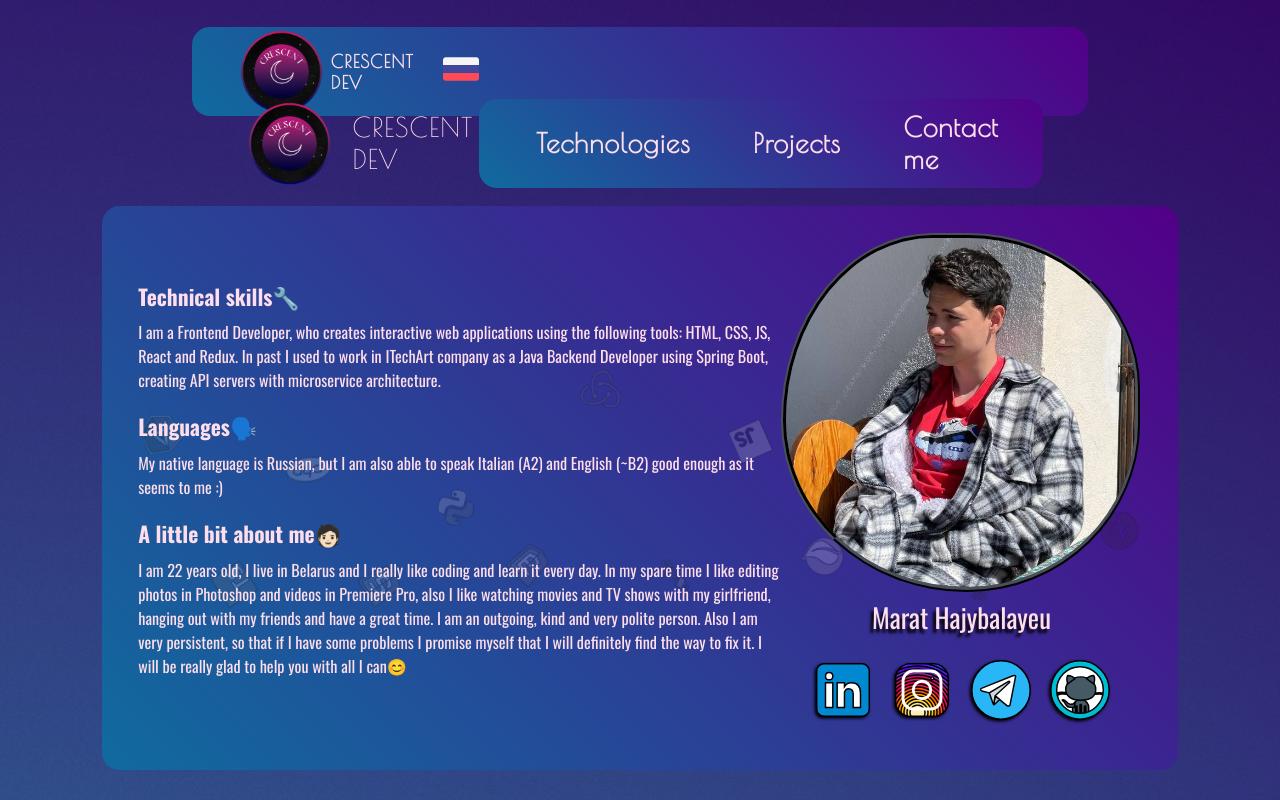
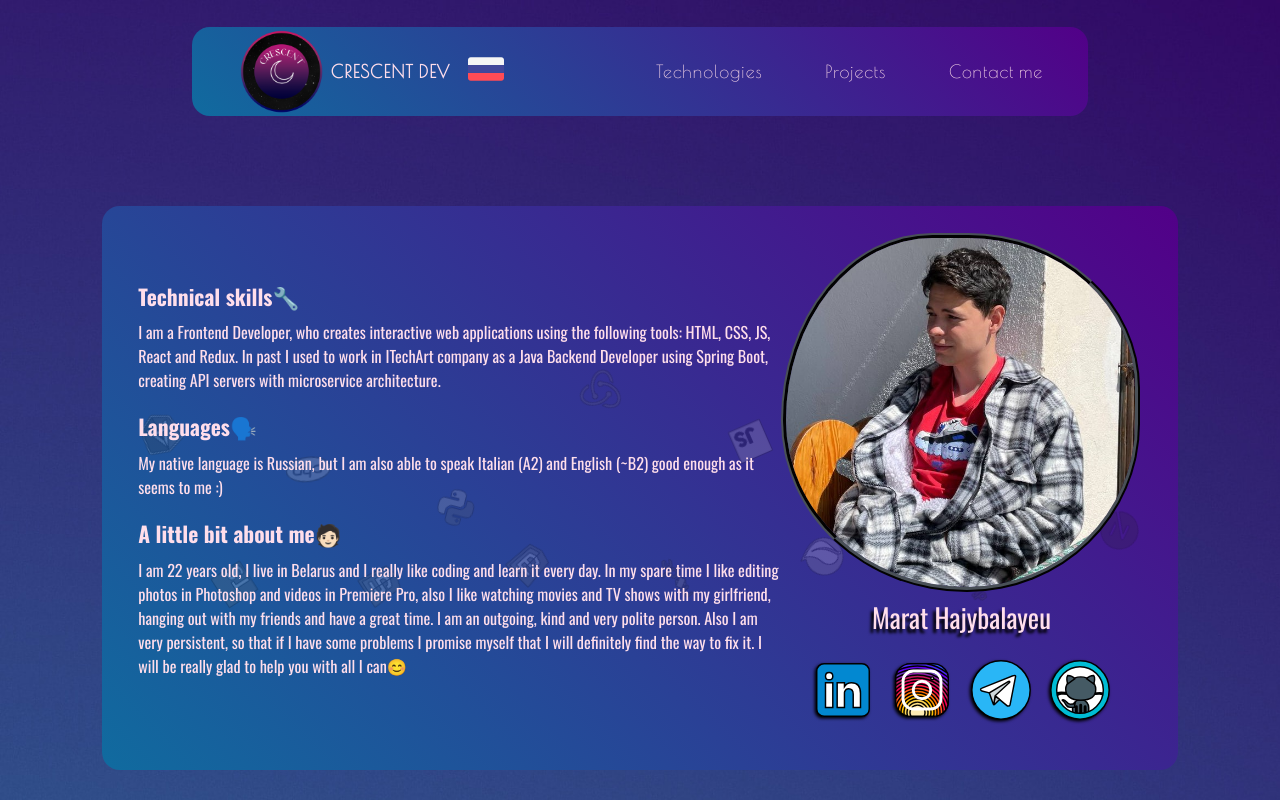
Before and after one commit to Crescent17/cv, a React (Vite) app: page / in a window 1280 px wide. Shown: the top 800 px of the page. Built offline with nearby package versions, Linux system fonts and the light colour scheme.

Commit message:
change styling, create media queries for mobile navigation, add CloseMenu styled component, create scrollTo function that will scroll to the section with an offset that's equal to the height of the navbar

```diff
--- a/src/components/layout/Navigation.jsx
+++ b/src/components/layout/Navigation.jsx
@@ -1,20 +1,22 @@
 import styled from "styled-components";
+import {FormattedMessage} from "react-intl";
 import {styleVariables} from "../../util/styleVariables.js";
-import {FormattedMessage} from "react-intl";
 
 const Nav = styled.nav`
-  background-image: ${styleVariables.colors.gradient};
-  margin: 3rem auto 10rem;
-  padding: 5rem;
-  width: ${props => props.$headerInView || props.$headerInView === undefined ? '70%' : '100%'};
-  max-height: 4rem;
-  border-radius: ${props => props.$headerInView || props.$headerInView === undefined ? '2rem' : 0};
   display: flex;
-  color: #ffdeeb;
-  font-family: 'Poiret One', sans-serif;
-  z-index: 100;
-  position: ${props => props.$headerInView || 'sticky'};
-  top: ${props => props.$headerInView || 0};
+  transition: all 2s;
+  background: ${styleVariables.colors.gradient};
+  @media (max-width: 46rem) {
+    top: 0;
+    left: 0;
+    height: 100vh;
+    width: 100%;
+    position: fixed;
+    align-items: center;
+    z-index: 50;
+    display: ${props => props.$menuIsOpened ? 'flex' : 'none'};
+    font-size: 4rem;
+  }
 `
 
 const Ul = styled.ul`
@@ -24,49 +26,80 @@ const Ul = styled.ul`
   gap: 7rem;
   align-items: center;
   width: 100%;
-  font-weight: bold;
-  font-size: 3rem;
+  @media (max-width: 74rem) {
+    gap: 4rem;
+  }
+  @media (max-width: 46rem) {
+    flex-direction: column;
+  }
 `
 
 const Li = styled.li`
-  display: flex;
-  align-items: center;
-  justify-content: center;
-  letter-spacing: .1rem;
-  font-weight: 600;
+  font-weight: 400;
 
-  &:first-child {
-    font-weight: 400;
-    margin-right: auto;
-  }
+  & p {
+    cursor: pointer;
+    transition: all 1s;
 
-  & a {
-    transition: all 1s;
-  }
-
-  & a:hover {
-    color: #da1146;
+    &:hover {
+      color: #da1146;
+    }
   }
 `
 
-const Img = styled.img`
-  height: 10rem;
-  margin-right: 2rem;
+const CloseMenu = styled.svg`
+  display: none;
+  cursor: pointer;
+  fill: #fff;
+  width: 4rem;
+  height: 4rem;
+  align-self: center;
+  z-index: 20;
+  @media (max-width: 46rem) {
+    display: block;
+    margin-right: 1rem;
+    position: absolute;
+    top: 3rem;
+    right: 1.5rem;
+  }
 `
 
-export default function Navigation({headerInView}) {
-    console.log(headerInView)
+
+function scrollTo(offSetOfElement, scrollToElement) {
+    window.scrollTo({
+        top: scrollToElement.current.offsetTop - offSetOfElement.current.offsetHeight,
+        behavior: "smooth"
+    })
+}
+
+export default function Navigation({navElement, techSection, projectSection, footer, menuIsOpened, setMenuIsOpened}) {
     return (
-        <Nav $headerInView={headerInView}>
+        <Nav $menuIsOpened={menuIsOpened}>
             <Ul>
-                <Li>
-                    <Img src="/img/Logo.png" alt="Crescent dev logo"/>
-                    CRESCENT DEV
+                <Li><p onClick={() => {
+                    setMenuIsOpened(false)
+                    scrollTo(navElement, techSection)
+                }}><FormattedMessage id="technologies"/>
+                </p>
                 </Li>
-                <Li><a href="#tech"><FormattedMessage id="technologies"/></a></Li>
-                <Li><a href="#projects"><FormattedMessage id="projects"/></a></Li>
-                <Li><a href="#footer"><FormattedMessage id="contact-me"/></a></Li>
+                <Li><p onClick={() => {
+                    setMenuIsOpened(false)
+                    scrollTo(navElement, projectSection)
+                }}><FormattedMessage id="projects"/>
+                </p>
+                </Li>
+                <Li><p onClick={() => {
+                    setMenuIsOpened(false)
+                    scrollTo(navElement, footer)
+                }}><FormattedMessage id="contact-me"/></p></Li>
             </Ul>
+            {menuIsOpened && <CloseMenu $menuIsOpened={menuIsOpened} onClick={() => setMenuIsOpened(false)}
+                                        xmlns="http://www.w3.org/2000/svg"
+                                        x="0px"
+                                        y="0px" width="50" height="50" viewBox="0 0 50 50">
+                <path
+                    d="M 9.15625 6.3125 L 6.3125 9.15625 L 22.15625 25 L 6.21875 40.96875 L 9.03125 43.78125 L 25 27.84375 L 40.9375 43.78125 L 43.78125 40.9375 L 27.84375 25 L 43.6875 9.15625 L 40.84375 6.3125 L 25 22.15625 Z"></path>
+            </CloseMenu>}
         </Nav>
     )
 }
```
